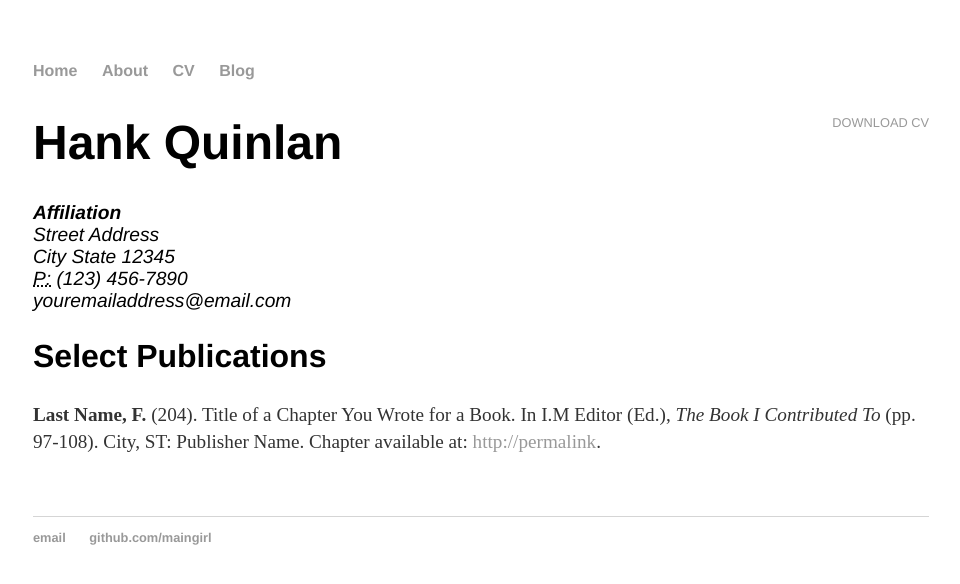
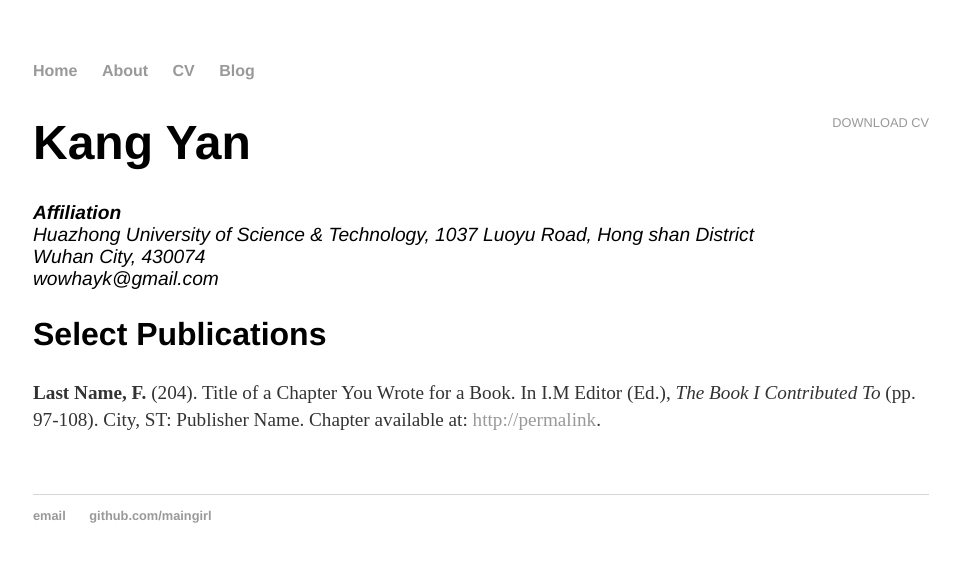
Before and after one commit to maingirl/maingirl.github.io, a Jekyll site: the page built from cv/index.html, in a window 1280 px wide. Shown: the top 584 px of the page, without its empty margins (159-1119 px from the left). Built offline with Jekyll 4.4.1, drawn with Linux system fonts in a browser that asks for light colours.

Commit message:
Update index.html

```diff
--- a/cv/index.html
+++ b/cv/index.html
@@ -5,13 +5,12 @@ title: CV of Your Name
 
 	<div class="cv">
 		<a href="#" class="download" title="Download CV as PDF">Download CV</a>
-					<h1>Hank Quinlan</h1>
+					<h1>Kang Yan</h1>
 					<address>
 					<strong>Affiliation</strong><br>
-					Street Address<br>
-					City State 12345<br>
-					<abbr title="phone">P:</abbr> (123) 456-7890<br>
-					<span class="obfuscate">youremailaddress@email.com</span>
+					Huazhong University of Science & Technology, 1037 Luoyu Road, Hong shan District<br>
+					Wuhan City, 430074<br>
+					<span class="obfuscate">wowhayk@gmail.com</span>
 					</address>
 
 					<h2>Select Publications</h2>
```
